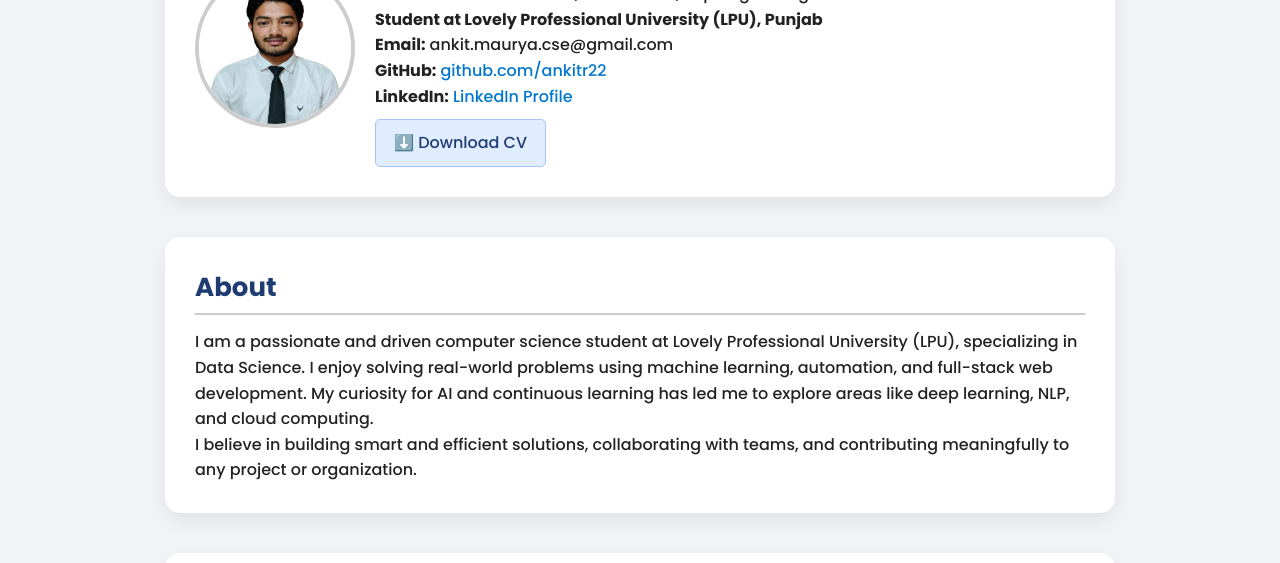
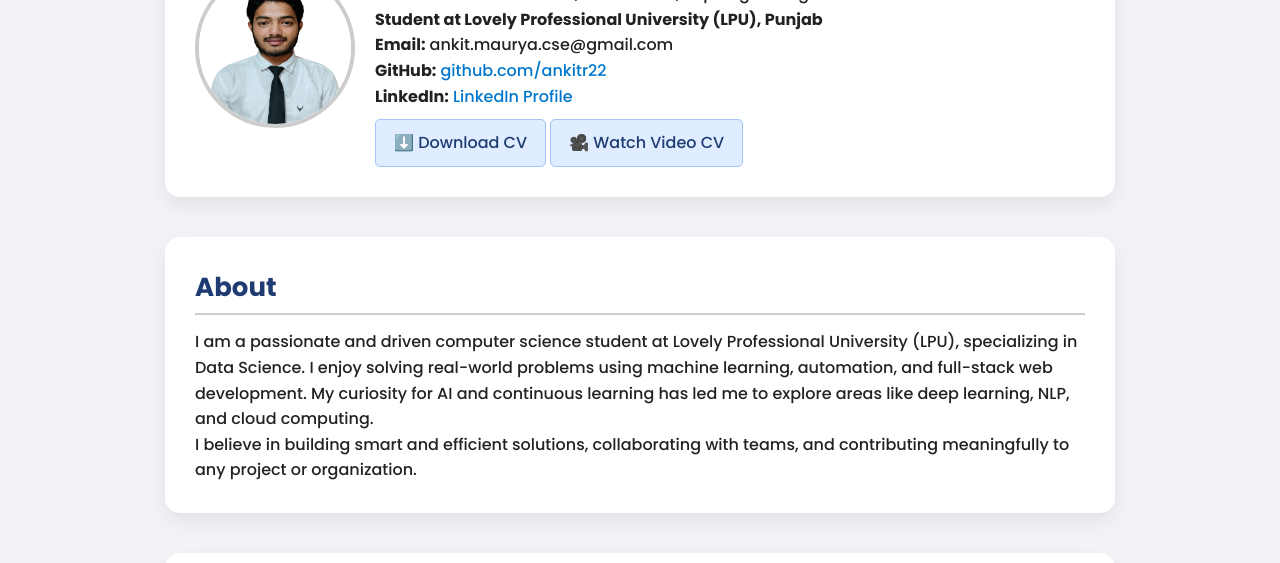
Before and after one commit to ankitr22/PortfolioWeb, a plain HTML site: page index.html in a window 1280 px wide. Shown: the part 200-763 px from the top of the page. Drawn offline with Linux system fonts and the light colour scheme.

Commit message:
Update index.html

```diff
--- a/index.html
+++ b/index.html
@@ -228,9 +228,12 @@
       <strong>GitHub:</strong> <a href="https://github.com/ankitr22" target="_blank">github.com/ankitr22</a><br>
       <strong>LinkedIn:</strong> <a href="https://www.linkedin.com/in/ankit-maurya-cse/" target="_blank">LinkedIn Profile</a>
     </p>
+
     <a href="AnkitCV.pdf" download class="download-btn">⬇️ Download CV</a>
+    <a href="YOUR_VIDEO_LINK_HERE" target="_blank" class="download-btn">🎥 Watch Video CV</a>
   </div>
 </section>
+
 
 <section id="about">
   <h2>About</h2>
```
